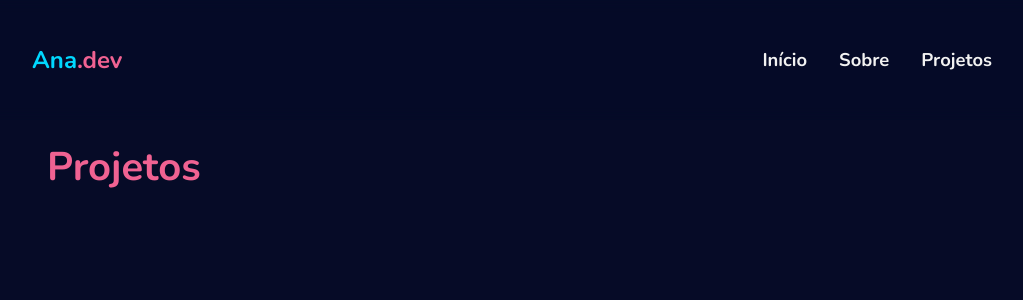
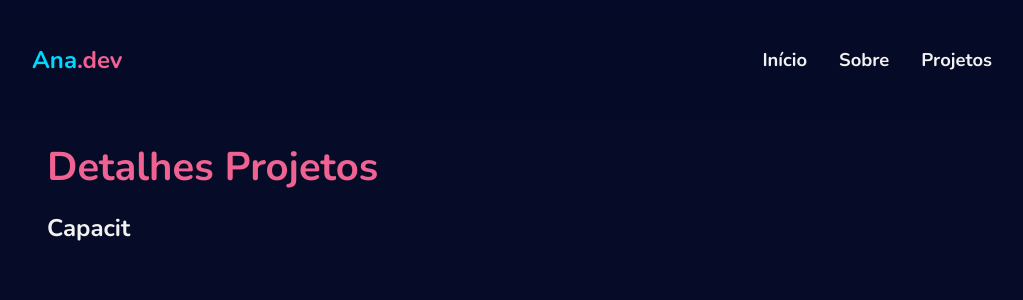
Before and after one commit to AnaCarolinaAPS/portfolio, a React (Vite) app: page /projects/capacit in a window 1280 px wide. Shown: the top 300 px of the page, without its empty margins (128-1151 px from the left). Built offline with nearby package versions, Linux system fonts and the light colour scheme.

Commit message:
[chore] Ajustado para passar infos para ProjetoDetalhe

```diff
--- a/src/pages/ProjetoDetalhes.tsx
+++ b/src/pages/ProjetoDetalhes.tsx
@@ -1,9 +1,20 @@
+import { useParams } from 'react-router-dom';
+import projetosData from '../data/projetos'; // ajuste o caminho conforme necessário
+
 function ProjetoDetalhes() {
+  const { id } = useParams();
+  const projeto = projetosData.find(proj => proj.id === id);
+
+  if (!projeto) {
+    return <h2>Projeto não encontrado</h2>;
+  }
+
   return (
     <>
       <div className="row">
         <div className="col">
-          <h1 className='text-3xl heading-main text-secondary'>Projetos</h1>
+          <h1 className='text-3xl heading-main text-secondary'>Detalhes Projetos</h1>
+          <h2>{projeto.titulo}</h2>
         </div>
       </div>
     </>
```
